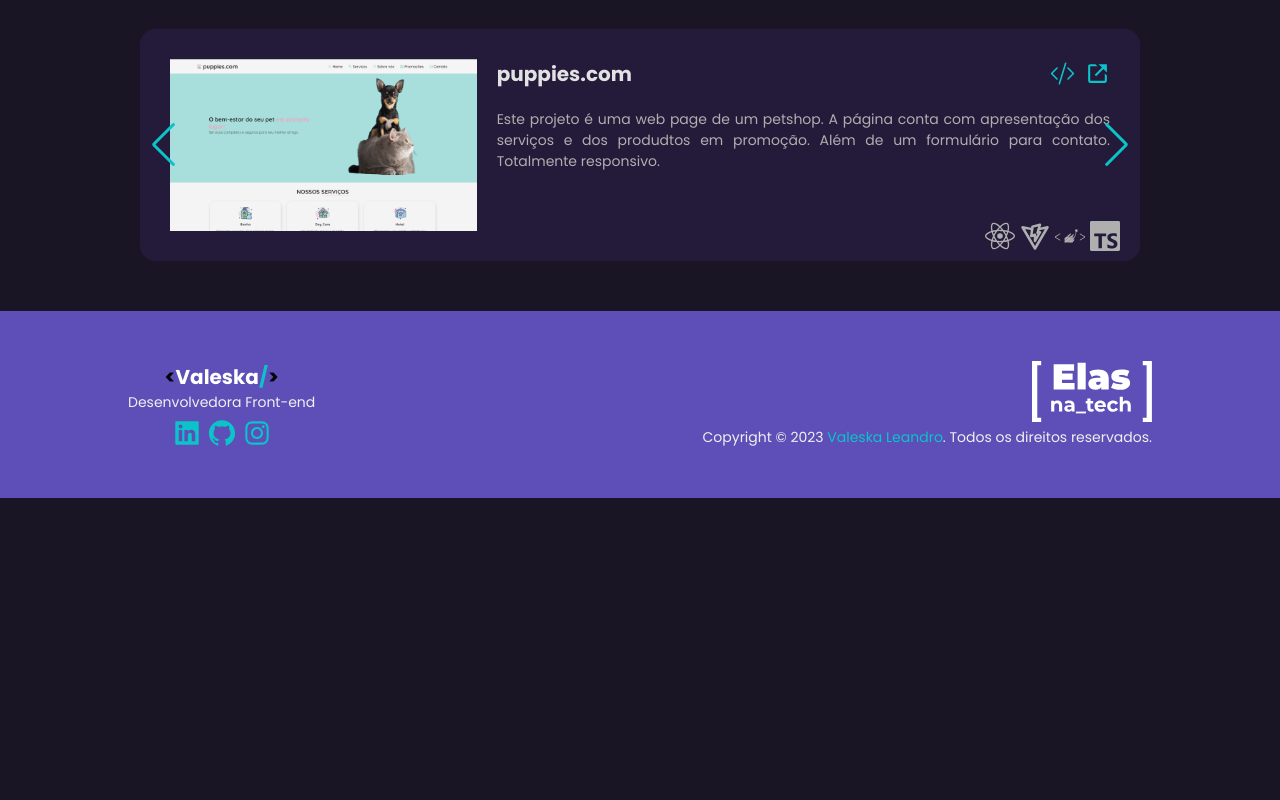
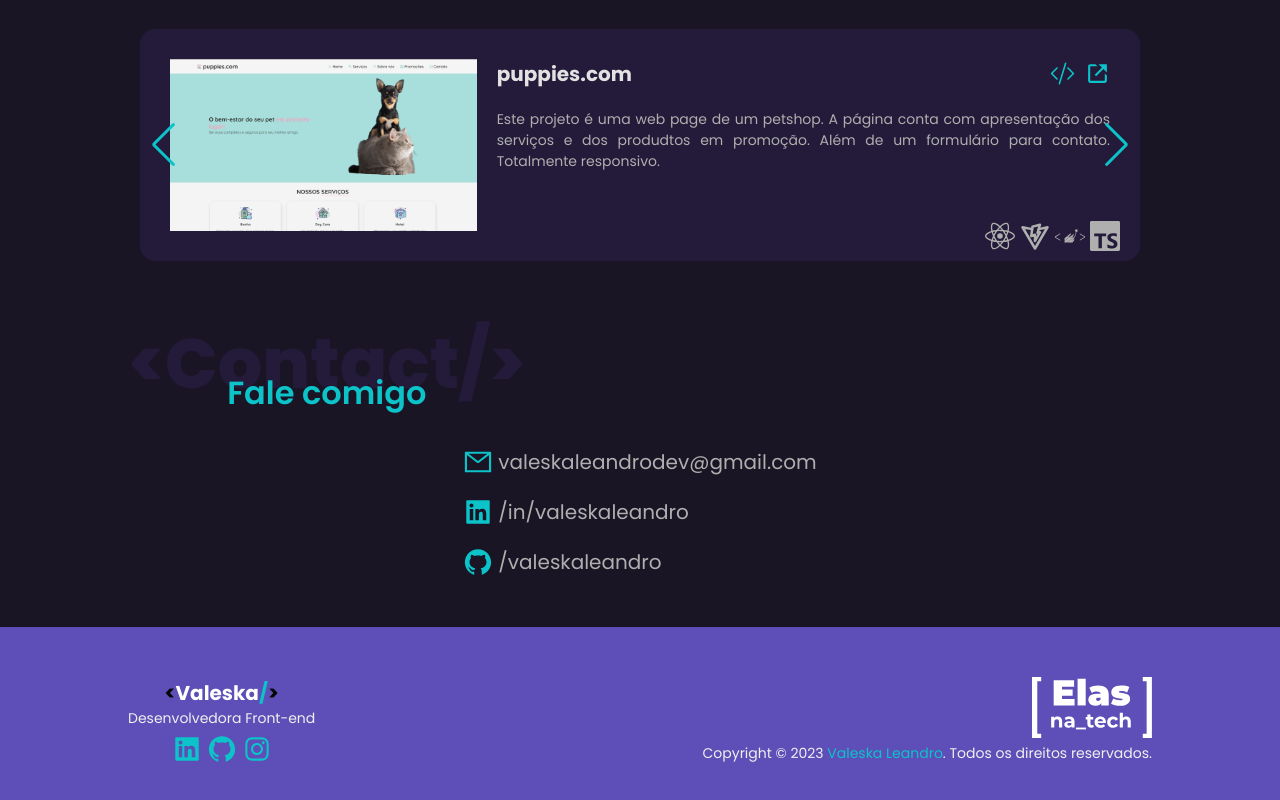
Before and after one commit to ValeskaLeandro/final-project-elasnatech, a React (Vite) app: page / in a window 1280 px wide. Shown: the part 2973-3773 px from the top of the page. Before the commit the page ends 3471 px from the top, so only its background shows below. Built offline with nearby package versions, Linux system fonts and the light colour scheme; the HTML template or start-up script is replaced by a standard one.

Commit message:
:sparkles: Add contact section.

```diff
--- a/src/components/Main/index.tsx
+++ b/src/components/Main/index.tsx
@@ -6,9 +6,13 @@ import Home from "../../sections/Home";
 import About from "../../sections/About";
 import Start from "../../sections/Start";
 import Learn from "../../sections/Learn";
+import Contact from "../../sections/Contact";
 import Testimony from "../../sections/Testimony";
 import Projects from "../../sections/Projects";
+
+// Data
 import { projects } from "../../data/data"
+
 export default function Main() {
   return(
     <MainContainer>
@@ -18,6 +22,7 @@ export default function Main() {
       <Learn />
       <Testimony />
       <Projects projects={projects}/>
+      <Contact />
     </MainContainer>
   )
 }
--- a/src/data/data.ts
+++ b/src/data/data.ts
@@ -42,7 +42,7 @@ export const projects = [
   },
   {
     id: 105,
-    name: "Validation Nummber",
+    name: "Validation Number",
     description: "Projeto de validação de número desenvolvido com o objetivo de verificar se o número digitado aderi a umas série de critérios pré-definidos com objetivo de aprimorar conhecimentos em JavaScript.",
     code: "https://github.com/ValeskaLeandro/validation-number-elasnatech",
     deploy: "https://valeskaleandro.github.io/validation-number-elasnatech/",
@@ -62,8 +62,8 @@ export const projects = [
     id: 107,
     name: "Portfólio - ElasNaTech",
     description: "Este projeto foi desenvolvido com projeto final para o programa Elas na Tech afim de demostrar meus conhecimentos em desenvolvimento web fron-end.",
-    code: "https://github.com/ValeskaLeandro/puppies-petshop",
-    deploy: "https://valeskaleandro.github.io/puppies-petshop/",
+    code: "https://github.com/ValeskaLeandro/final-project-elasnatech",
+    deploy: "https://valeskaleandro.github.io/final-project-elasnatech/",
     tecnologys: [SiReact, TbBrandVite, SiStyledcomponents, SiTypescript],
     img: "./projects/portfolio1.png"
   },
--- /dev/null
+++ b/src/sections/Contact/index.tsx
@@ -0,0 +1,27 @@
+// Styles
+import { ContactSection } from "./styled";
+
+// Components
+import Title from "../../components/Title";
+
+// Utilities
+import { AiOutlineMail, AiFillLinkedin, AiFillGithub } from "react-icons/ai";
+
+
+export default function Contact() {
+  return(
+    <ContactSection id="contact" className="container">
+      <Title title="Fale comigo" subtitle="<Contact/>" classname="start" />
+      <div className="contacts">
+        <a href="mailto:valeskaleandrodev@gmail.com"><AiOutlineMail /> valeskaleandrodev@gmail.com</a>
+        <a href="https://www.linkedin.com/in/valeskaleandro/" target="_blank">
+          <AiFillLinkedin /> /in/valeskaleandro
+        </a>
+        <a href="https://github.com/ValeskaLeandro" target="_blank">
+          <AiFillGithub /> /valeskaleandro
+        </a>
+      </div>
+
+    </ContactSection>
+  )
+}
--- /dev/null
+++ b/src/sections/Contact/styled.ts
@@ -0,0 +1,38 @@
+import styled from "styled-components";
+
+export const ContactSection = styled.section`
+  align-items: center;
+
+  .contacts {
+    display: flex;
+    flex-direction: column;
+    gap: 2rem;
+
+    a {
+      font-size: 2rem;
+      display: flex;
+      gap: .5rem;
+      align-items: center;
+      color: ${props => props.theme.colors.text};
+      text-decoration: none;
+      transition: .4s;
+
+      @media (max-width: 998px) {
+        font-size: 1.2rem;
+      }
+
+      svg {
+        font-size: 3rem;
+        color: ${props => props.theme.colors.secundaryColor};
+        @media (max-width: 998px) {
+          font-size: 2rem;
+        }
+      }
+
+      &:hover {
+        transform: scale(1.1);
+        color: ${props => props.theme.colors.primaryColor};
+      }
+    }
+  }
+`
```
